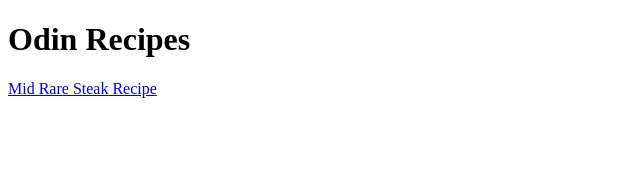
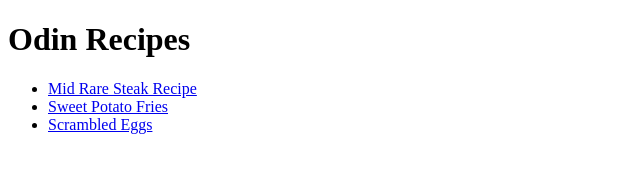
Before and after one commit to winslownick/odin-recipes-, a plain HTML site: page index.html in a window 1280 px wide. Shown: the whole page, without its empty margins (0-640 px from the left). Drawn offline with Linux system fonts and the light colour scheme.

Commit message:
added links to the additional recipes.

```diff
--- a/index.html
+++ b/index.html
@@ -7,7 +7,10 @@
 </head>
 <body>
     <h1>Odin Recipes</h1>
-
-    <a href="./recipes/midraresteak.html">Mid Rare Steak Recipe</a>
+    <ul>
+    <li><a href="./recipes/midraresteak.html">Mid Rare Steak Recipe</a></li>
+    <li><a href="./recipes/SweetPotatoFries.html">Sweet Potato Fries</a></li>
+    <li><a href="./recipes/ScrambledEggs.html">Scrambled Eggs</a></li>
+</ul>
 </body>
 </html>
```
